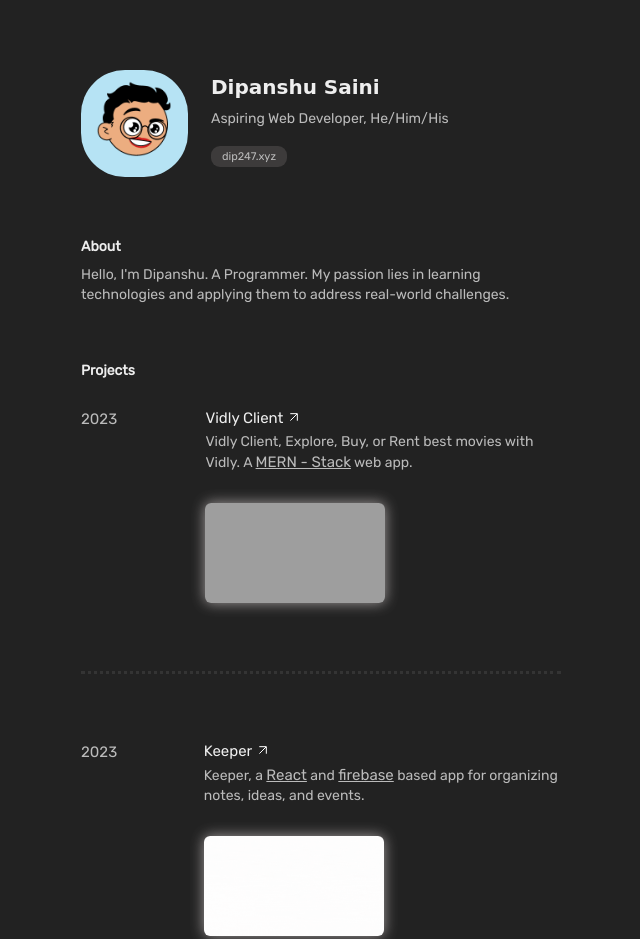
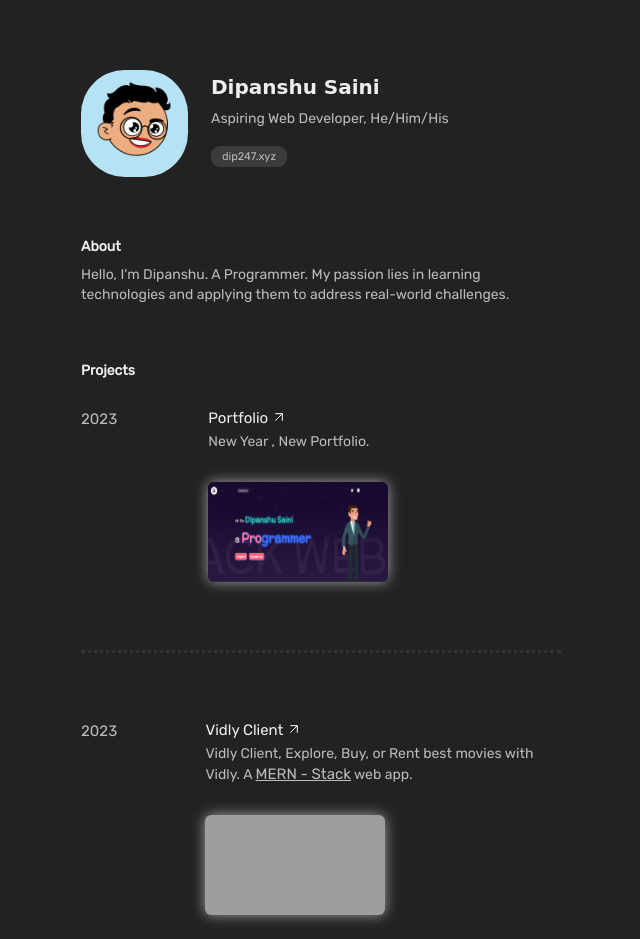
Before and after one commit to ds-247/CV, a plain HTML site: page index.html in a window 1280 px wide. Shown: the top 939 px of the page, without its empty margins (319-959 px from the left). Drawn offline with Linux system fonts and the light colour scheme; grey boxes are pictures that could not be loaded; a web font is replaced by a local one.

Commit message:
added new portfolio

```diff
--- a/index.html
+++ b/index.html
@@ -42,6 +42,34 @@
       </section>
       <section class="projects-section">
         <h3>Projects</h3>
+
+        <div class="project5">
+          <div class="row">
+            <div class="date"><span>2023</span></div>
+            <div class="project-discription-block col">
+              <div class="row">
+                <a href="https://ds-247.github.io/portfolio/" target="_blank">Portfolio</a>
+                <div class="up-right-arrow">
+                  <span><svg xmlns="http://www.w3.org/2000/svg" width="16" height="16" viewBox="0 0 24 24" fill="none"
+                      stroke="#fff" stroke-width="1.5" stroke-linecap="round" stroke-linejoin="arcs">
+                      <path d="M7 17l9.2-9.2M17 17V7H7" />
+                    </svg>
+                  </span>
+                </div>
+              </div>
+              <div class="project-discription">
+                <p>
+                  New Year , New Portfolio.
+                </p>
+              </div>
+              <div class="row project-img-container">
+                <img class="project-img" src="./assets/images/new-portfolio-bg.png" alt="Project Image" />
+              </div>
+            </div>
+          </div>
+        </div>
+
+        <div id="partition"></div>
 
         <div class="project1">
           <div class="row">
--- a/style/cv_styles.css
+++ b/style/cv_styles.css
@@ -139,6 +139,11 @@ section.me-section a {
   visibility: hidden;
 }
 
+.project5 div.date:after {
+  content: "0000 — 000";
+  visibility: hidden;
+}
+
 section.projects-section a {
   text-decoration: none;
   font-size: var(--secondary-font-size);
```
Also changed, not shown: assets/images/new-portfolio-bg.png (added).
